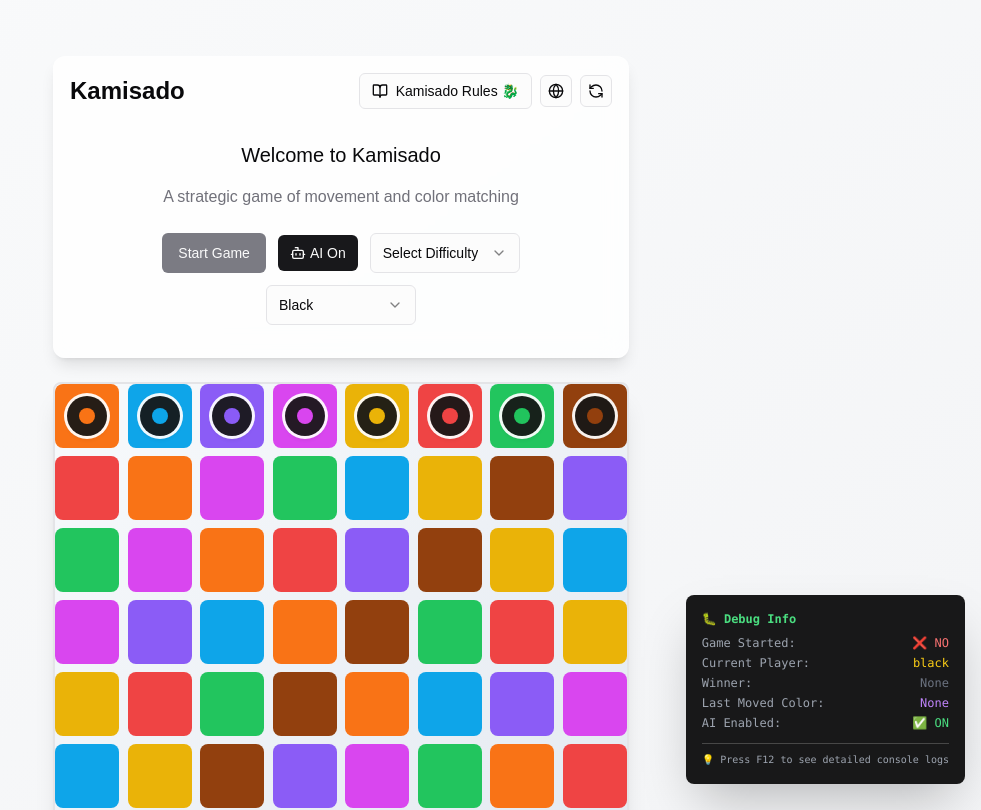
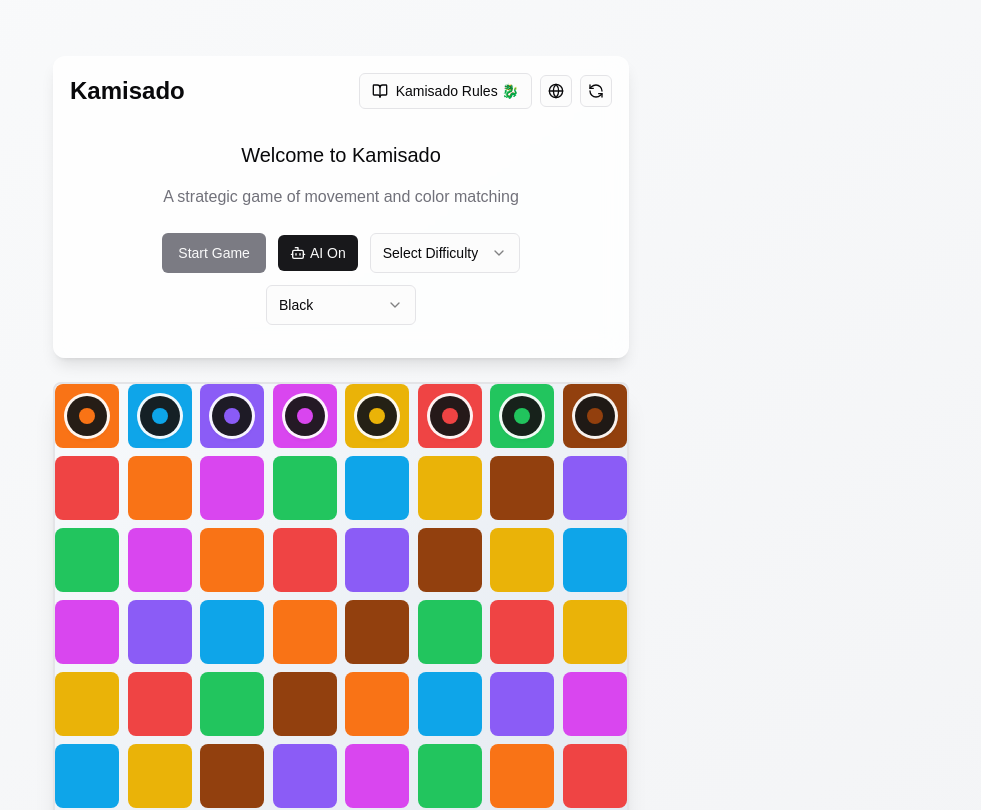
Before and after one commit to rezaking1380/kamisado-final, a React (Vite) app: page / in a window 1280 px wide. Shown: the top 810 px of the page, without its empty margins (299-1280 px from the left). Built offline with nearby package versions, Linux system fonts and the light colour scheme; a web font is replaced by a local one.

Commit message:
refactor: comment out DebugPanel component in Index page

```diff
--- a/src/pages/Index.tsx
+++ b/src/pages/Index.tsx
@@ -13,7 +13,7 @@ const Index = () => {
           <div className="lg:container max-w-screen-md mx-auto">
             <GameInfo />
             <GameBoard />
-             <DebugPanel />
+             {/* <DebugPanel /> */}
           </div>
         </div>
       </GameProvider>
```
